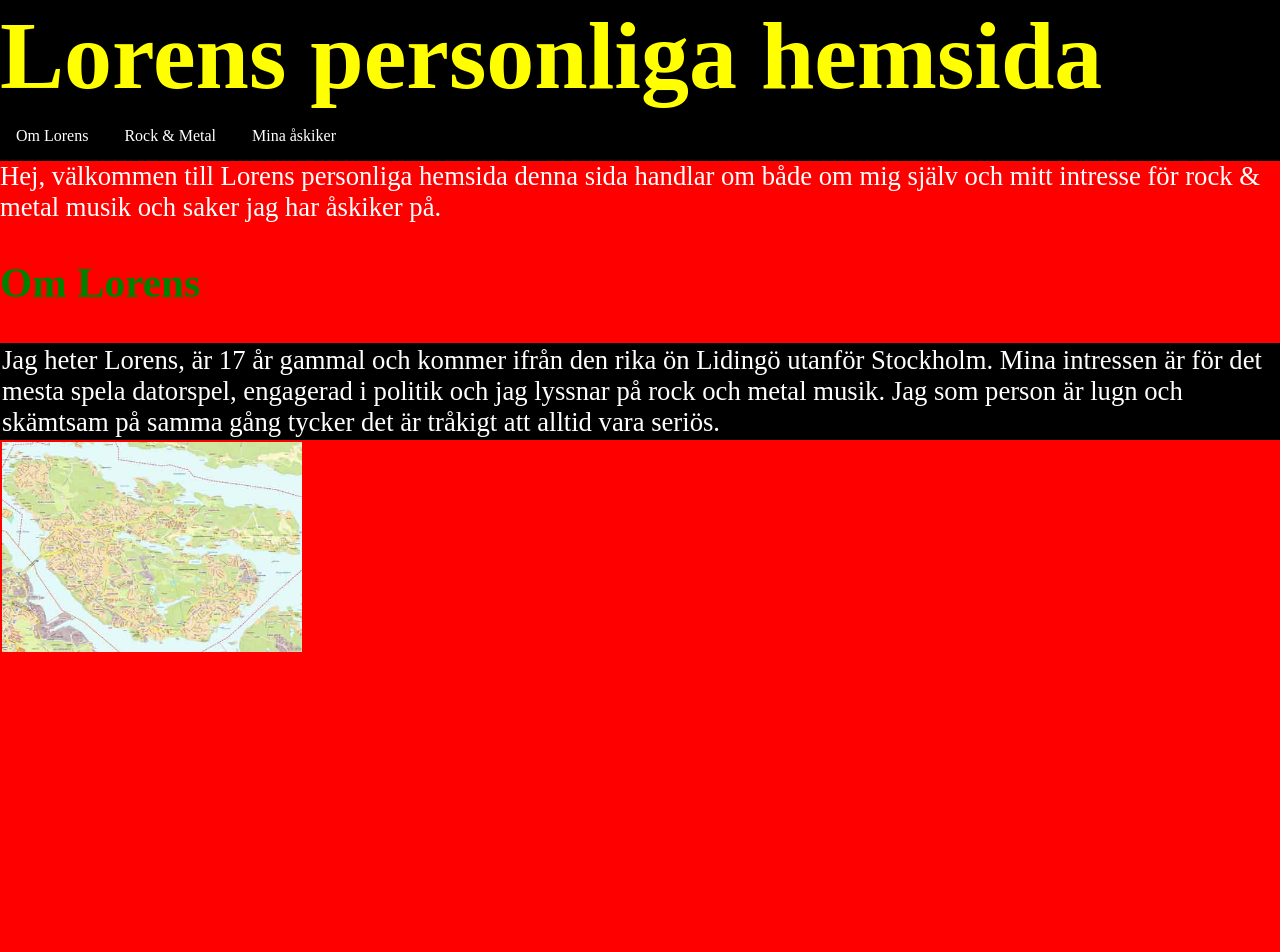
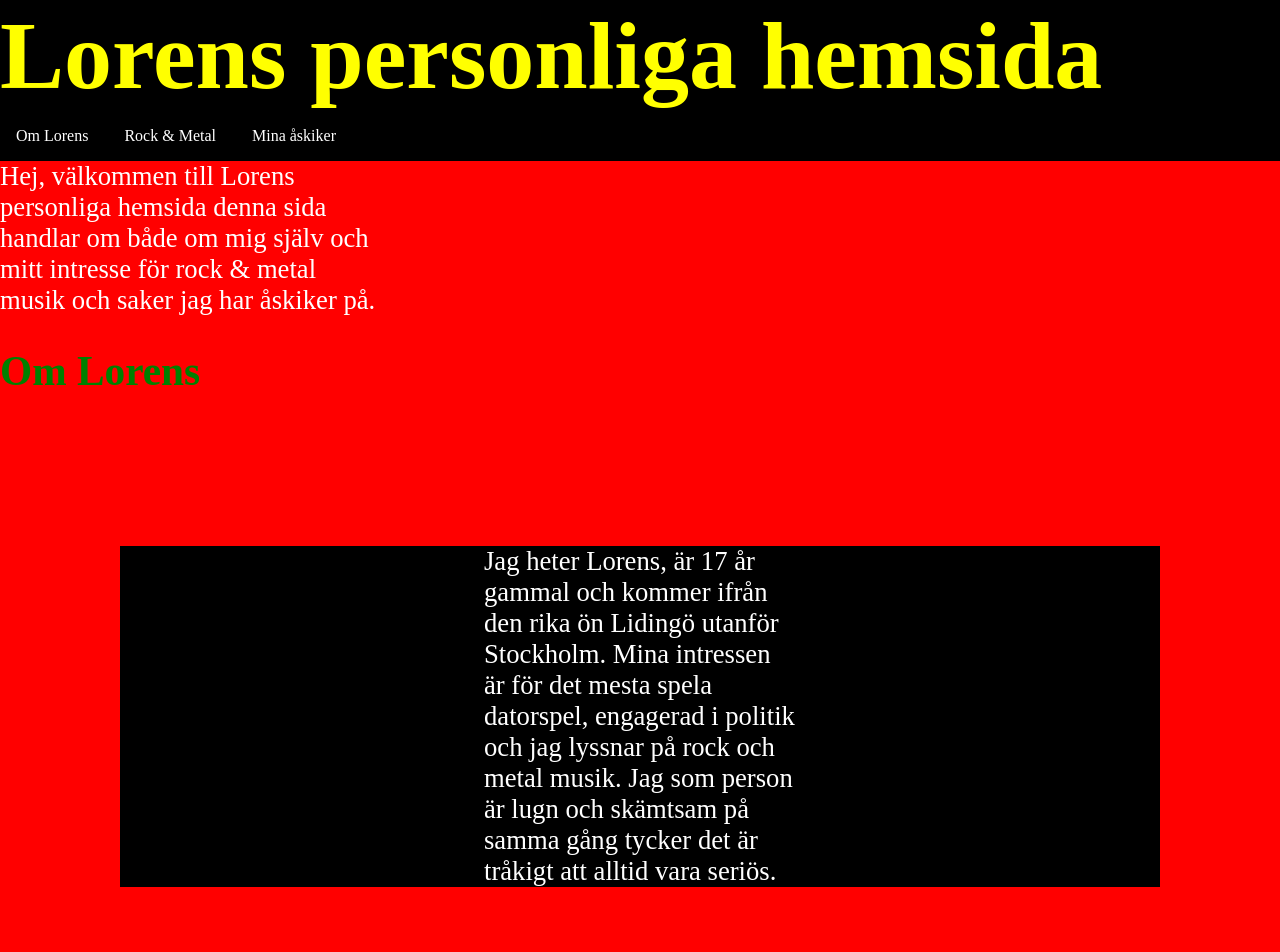
Before and after one commit to Lorens123/personlig-sida, a plain HTML site: page index.html in a window 1280 px wide. Shown: the top 952 px of the page. Before the commit the page ends 800 px from the top, so only its background shows below. Drawn offline with Linux system fonts and the light colour scheme.

Commit message:
Ändrat  svarta bandet i mitten och texten fick flexas till center

```diff
--- a/index.html
+++ b/index.html
@@ -23,31 +23,16 @@
 
     <article id="OmLorens">
       <h2>Om Lorens</h2>
-      <table class="Om-Lorens">
-        <tbody>
-          <tr>
-            <td>
-              <p class="special-p">
-                Jag heter Lorens, är 17 år gammal och kommer ifrån den rika ön
-                Lidingö utanför Stockholm. Mina intressen är för det mesta spela
-                datorspel, engagerad i politik och jag lyssnar på rock och metal
-                musik. Jag som person är lugn och skämtsam på samma gång tycker
-                det är tråkigt att alltid vara seriös.
-              </p>
-            </td>
-          </tr>
-        </tbody>
-      </table>
-
-      <table>
-        <tbody>
-          <tr>
-            <td>
-              <img src="Lidingo.jpg" alt="Bild på Lidingö" width="300" />
-            </td>
-          </tr>
-        </tbody>
-      </table>
+      <div class="article-text">
+        <p class="special-p">
+          Jag heter Lorens, är 17 år gammal och kommer ifrån den rika ön Lidingö
+          utanför Stockholm. Mina intressen är för det mesta spela datorspel,
+          engagerad i politik och jag lyssnar på rock och metal musik. Jag som
+          person är lugn och skämtsam på samma gång tycker det är tråkigt att
+          alltid vara seriös.
+        </p>
+      </div>
+      <img src="Lidingo.jpg" alt="Bild på Lidingö" width="300" />
     </article>
   </body>
 </html>
--- a/style.css
+++ b/style.css
@@ -26,6 +26,7 @@ h1 {
 }
 p {
   font-size: 20pt;
+  max-width: 30%;
   color: white;
 }
 body {
@@ -34,8 +35,15 @@ body {
 h2 {
   font-size: 31pt;
   color: green;
-  line-height: 120px;
+  line-height: 110px;
 }
-.Om-Lorens {
+
+.special-p {
   background-color: black;
+  margin: auto;
 }
+
+.article-text {
+  background-color: black;
+  margin: 120px;
+}
```
